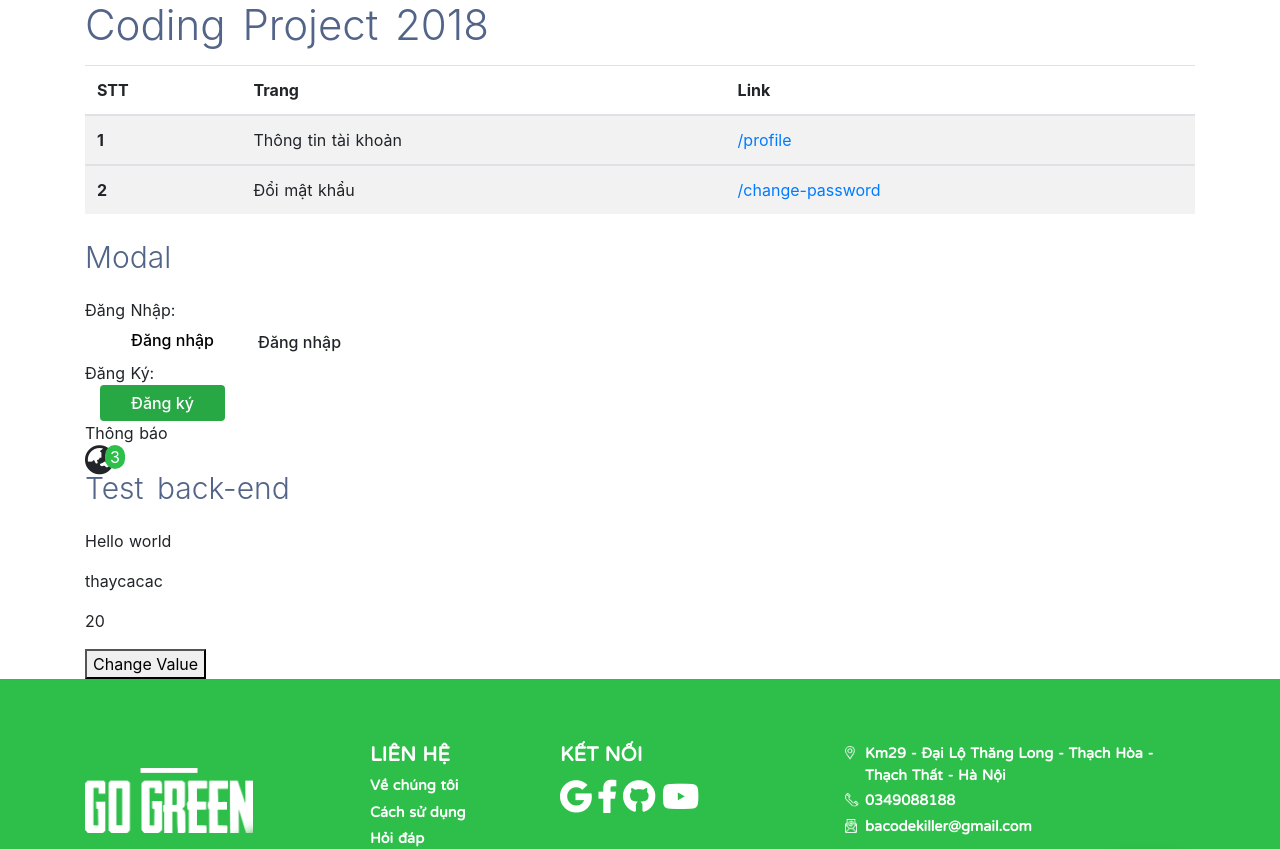
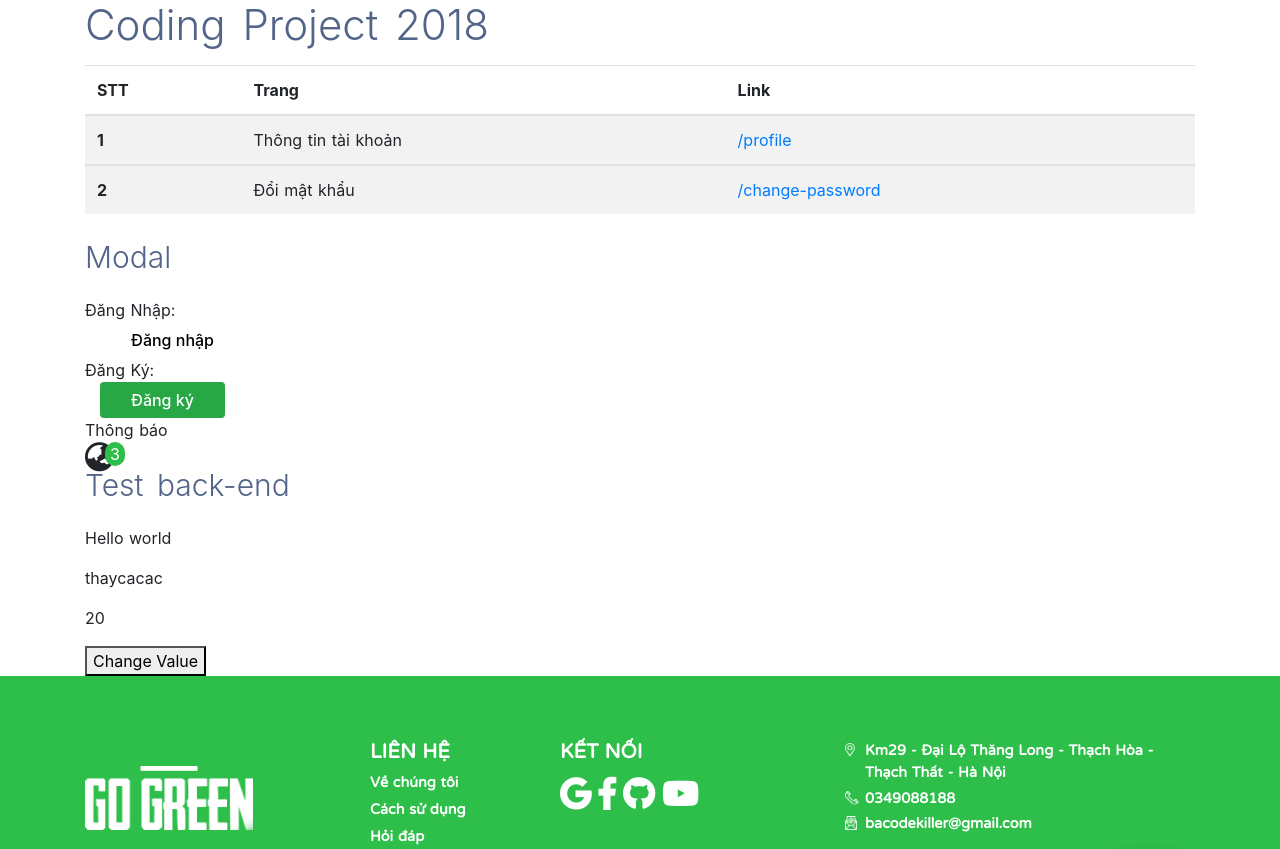
Before and after one commit to Sharp-Team/WCDI18, a Nuxt app in the folder front-end/: page / in a window 1280 px wide. Shown: the top 849 px of the page. Built offline with nearby package versions, Linux system fonts and the light colour scheme.

Commit message:
[update] button login animation

```diff
--- a/front-end/components/share/login.vue
+++ b/front-end/components/share/login.vue
@@ -2,9 +2,6 @@
   <div class="container form-login">
     <my-button content="Đăng nhập" background="white" backgroundHover="white" color="black" data-toggle="modal"
       data-target="#login" />
-    <button type="button" class="btn" data-toggle="modal" data-target="#login">
-      Đăng nhập
-    </button>
     <div class="modal fade" id="login">
       <div class="modal-dialog">
         <div class="modal-content">
@@ -22,8 +19,7 @@
                 <div class="pt-2 pb-3 text-right">
                   <a href="#">Quên mật khẩu?</a>
                 </div>
-                <my-button content="Đăng nhập" background="white" backgroundHover="white" color="black" />
-                <button type="submit" class="btn btn-block btn-success">Đăng nhập</button>
+                <my-button class="btn-block" content="Đăng nhập" background="#28a745" backgroundHover="grey" color="white" />
                 <div class="or-text text-center py-2">Hoặc</div>
                 <div class="custom-btn-login">
                   <div class="social-btn text-right">
```
